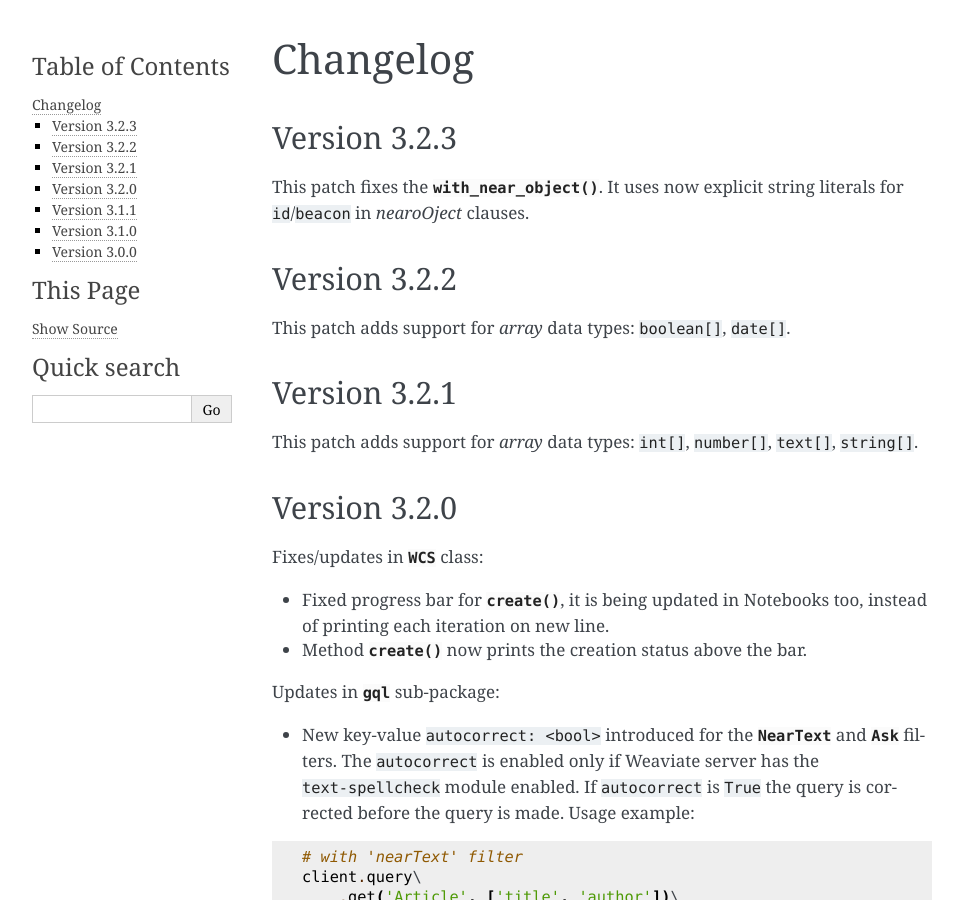
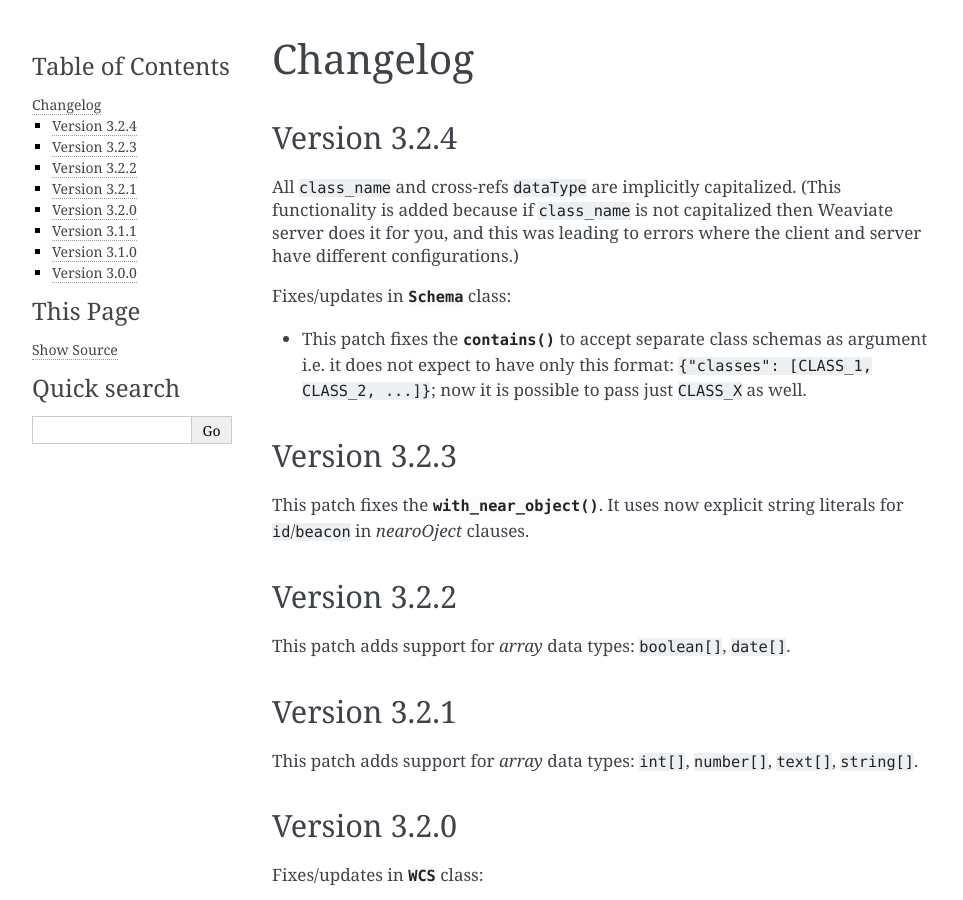
Before and after one commit to weaviate/weaviate-python-client, a Sphinx documentation site: the page built from docs/changelog.rst, in a window 1280 px wide and 900 px high. Shown: the whole window, without its empty margins (148-1111 px from the left). Built offline with Sphinx 7.4.7, drawn with Linux system fonts in a browser that asks for light colours.

Commit message:
add patch version changelog, upgrade version to v3.2.4

```diff
--- a/docs/changelog.rst
+++ b/docs/changelog.rst
@@ -1,5 +1,15 @@
 Changelog
 =========
+
+Version 3.2.4
+-------------
+| All ``class_name`` and cross-refs ``dataType`` are implicitly capitalized. (This functionality is added because if ``class_name`` is not capitalized
+    then Weaviate server does it for you, and this was leading to errors where the client and server have different configurations.)
+
+Fixes/updates in :class:`~weaviate.schema.crud_schema.Schema` class:
+
+- | This patch fixes the :meth:`~weaviate.schema.crud_schema.Schema.contains` to accept separate class schemas as argument
+    i.e. it does not expect to have only this format: ``{"classes": [CLASS_1, CLASS_2, ...]}``; now it is possible to pass just ``CLASS_X`` as well.
 
 Version 3.2.3
 -------------
--- a/weaviate/version.py
+++ b/weaviate/version.py
@@ -2,4 +2,4 @@
 Weaviate-Python-Client version.
 """
 
-__version__ = "3.2.3"
+__version__ = "3.2.4"
```
Also changed, not shown: 1 other file.
